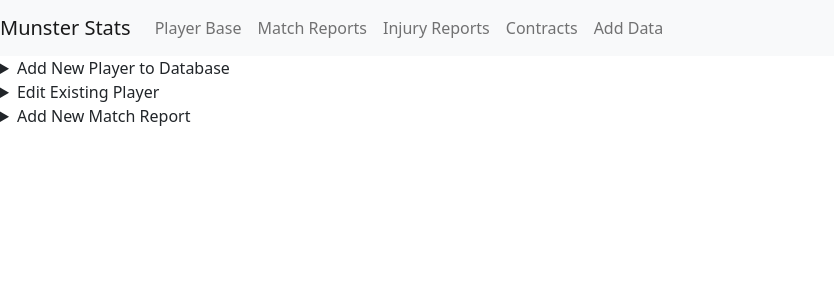
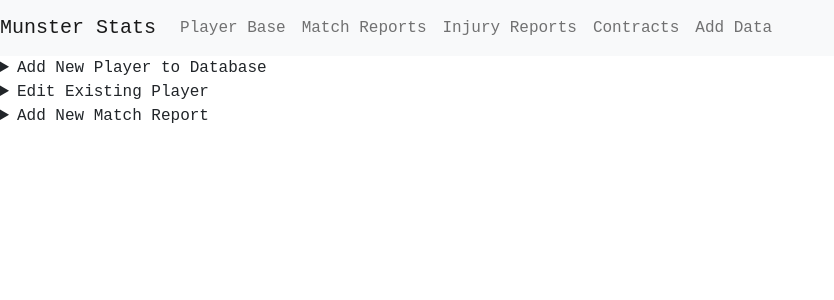
Before and after one commit to StephenJBall/final-project, a Flask app: page /adddata in a window 1280 px wide. Shown: the top 300 px of the page, without its empty margins (0-834 px from the left). Run offline with Flask 3, Linux system fonts and the light colour scheme; data that the repository does not hold is empty; some libraries are stand-ins or nearby versions.

Commit message:
Added css folder and file

```diff
--- /dev/null
+++ b/static/styles/style.css
@@ -0,0 +1,3 @@
+html * {
+    font-family: 'Courier New', Courier, monospace
+}
--- a/templates/layout.html
+++ b/templates/layout.html
@@ -4,6 +4,7 @@
   <meta charset="UTF-8">
   <meta name="viewport" content="width=device-width, initial-scale=1.0">
   <title>Munster Stats: {% block title %}{% endblock %}</title>
+  <link rel="stylesheet" type="text/css" href="{{ url_for('static', filename='styles/style.css') }}">
   <link rel="stylesheet" href="https://stackpath.bootstrapcdn.com/bootstrap/5.0.0-alpha1/css/bootstrap.min.css" integrity="sha384-r4NyP46KrjDleawBgD5tp8Y7UzmLA05oM1iAEQ17CSuDqnUK2+k9luXQOfXJCJ4I" crossorigin="anonymous">
   <script src="https://cdn.jsdelivr.net/npm/popper.js@1.16.0/dist/umd/popper.min.js" integrity="sha384-Q6E9RHvbIyZFJoft+2mJbHaEWldlvI9IOYy5n3zV9zzTtmI3UksdQRVvoxMfooAo" crossorigin="anonymous"></script>
   <script src="https://stackpath.bootstrapcdn.com/bootstrap/5.0.0-alpha1/js/bootstrap.min.js" integrity="sha384-oesi62hOLfzrys4LxRF63OJCXdXDipiYWBnvTl9Y9/TRlw5xlKIEHpNyvvDShgf/" crossorigin="anonymous"></script>
```
